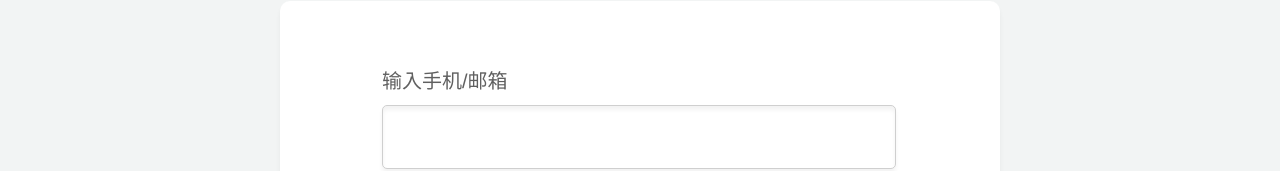
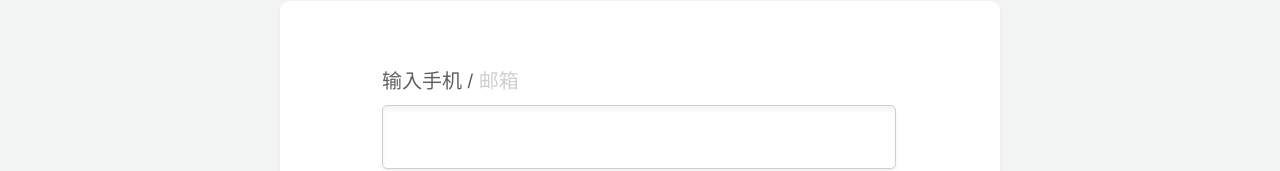
Before and after one commit to 2020-Summer-Project-Workgroup/2020-Summer-Project, a Vue app in the folder Vue/: page /register in a window 1280 px wide. Shown: the part 181-352 px from the top of the page. Built offline with nearby package versions, Linux system fonts and the light colour scheme.

Commit message:
Add feature of selecting tel or email to register.

```diff
--- a/Vue/src/views/register/Register.vue
+++ b/Vue/src/views/register/Register.vue
@@ -5,7 +5,11 @@
     </div>
     <div class="register-form">
       <div class="form-item">
-        <label for="username" style="top: 70px">输入手机/邮箱</label>
+        <label for="username" style="top: 70px">
+          <span :style="telColor" @click="switchToTel">输入手机</span>
+          /
+          <span :style="emailColor" @click="switchToEmail">邮箱</span>
+        </label>
         <input type="text" id="username" name="username" v-model="tel" style="top: 104px"/>
       </div>
       <div class="form-item">
@@ -18,7 +22,7 @@
         <input type="password" id="password" name="password" v-model="password" style="top: 330px"/>
       </div>
       <button id="register" @click="submit">注册并登录</button>
-      <span>已有账号？点此登录</span>
+      <span id="to-login">已有账号？点此登录</span>
     </div>
   </div>
 </template>
@@ -33,10 +37,17 @@ export default {
       tel: '',
       email: '',
       code: '',
-      password: ''
+      password: '',
+      isTel: true
     }
   },
   methods: {
+    switchToTel() {
+      this.isTel = true
+    },
+    switchToEmail() {
+      this.isTel = false
+    },
     submit() {
 
     },
@@ -47,6 +58,22 @@ export default {
         console.log(err)
       })
     }
+  },
+  computed: {
+    telColor() {
+      if (this.isTel) {
+        return {color: '#606060'}
+      } else {
+        return {color: '#CFCFCF'}
+      }
+    },
+    emailColor() {
+      if (this.isTel) {
+        return {color: '#CFCFCF'}
+      } else {
+        return {color: '#606060'}
+      }
+    },
   }
 }
 </script>
@@ -153,7 +180,7 @@ export default {
   z-index: 20;
 }
 
-.register-form span {
+#to-login {
   position: absolute;
   width: 182px;
   height: 24px;
```
